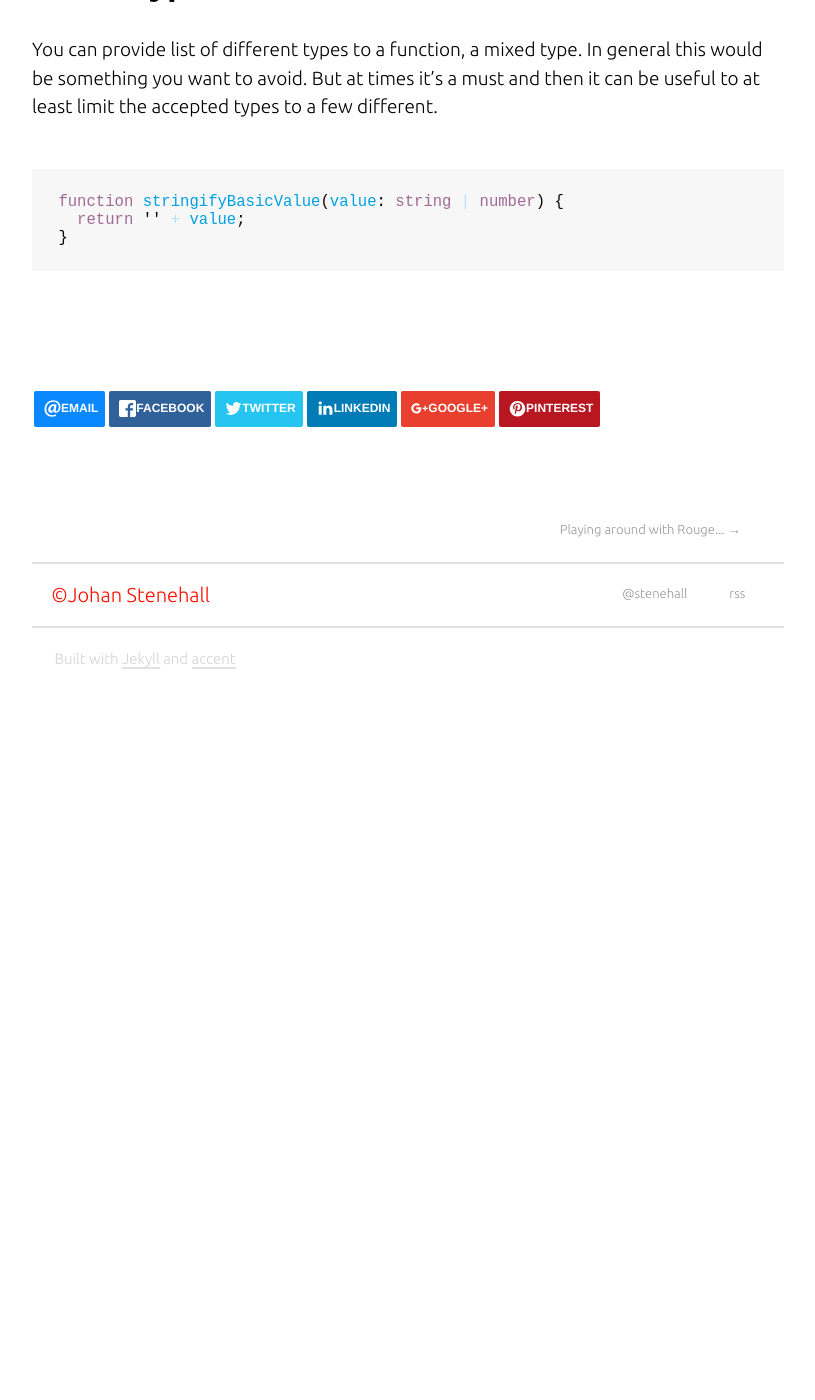
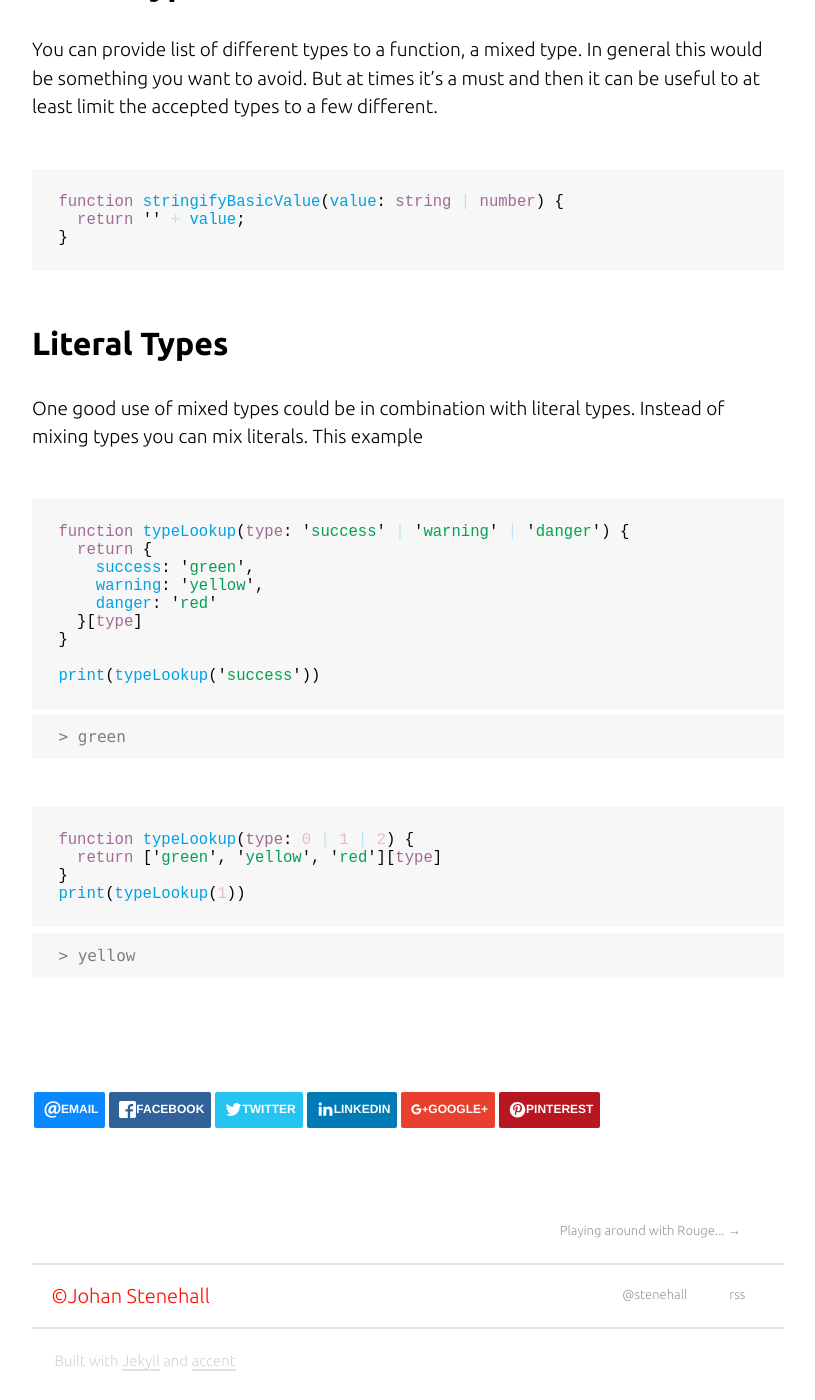
Before and after one commit to stenehall/stenehall.github.io, a Jekyll site: the page built from _posts/2017-07-04-learning-flow.md, in a window 1280 px wide and 1400 px high, scrolled down 1568 px. Shown: the whole window, without its empty margins (232-1047 px from the left). Built offline with Jekyll 4.4.1, drawn with Linux system fonts in a browser that asks for light colours; nearby versions of some CDN libraries; comment, search, counter and statistics services are not loaded; before the commit the page ends 2267 px from its top, so only the background shows below that.

Commit message:
Add literal types + print function

````diff
--- a/_posts/2017-07-04-learning-flow.md
+++ b/_posts/2017-07-04-learning-flow.md
@@ -55,3 +55,27 @@
   return '' + value;
 }
 ```
+
+## Literal Types
+
+One good use of mixed types could be in combination with literal types. Instead of mixing types you can mix literals.
+This example
+
+```typescript
+function typeLookup(type: 'success' | 'warning' | 'danger') {
+  return {
+    success: 'green',
+    warning: 'yellow',
+    danger: 'red'
+  }[type]
+}
+
+print(typeLookup('success'))
+```
+
+```typescript
+function typeLookup(type: 0 | 1 | 2) {
+  return ['green', 'yellow', 'red'][type]
+}
+print(typeLookup(1))
+```
````
Also changed, not shown: code/flow.js (+19 -0 lines).
